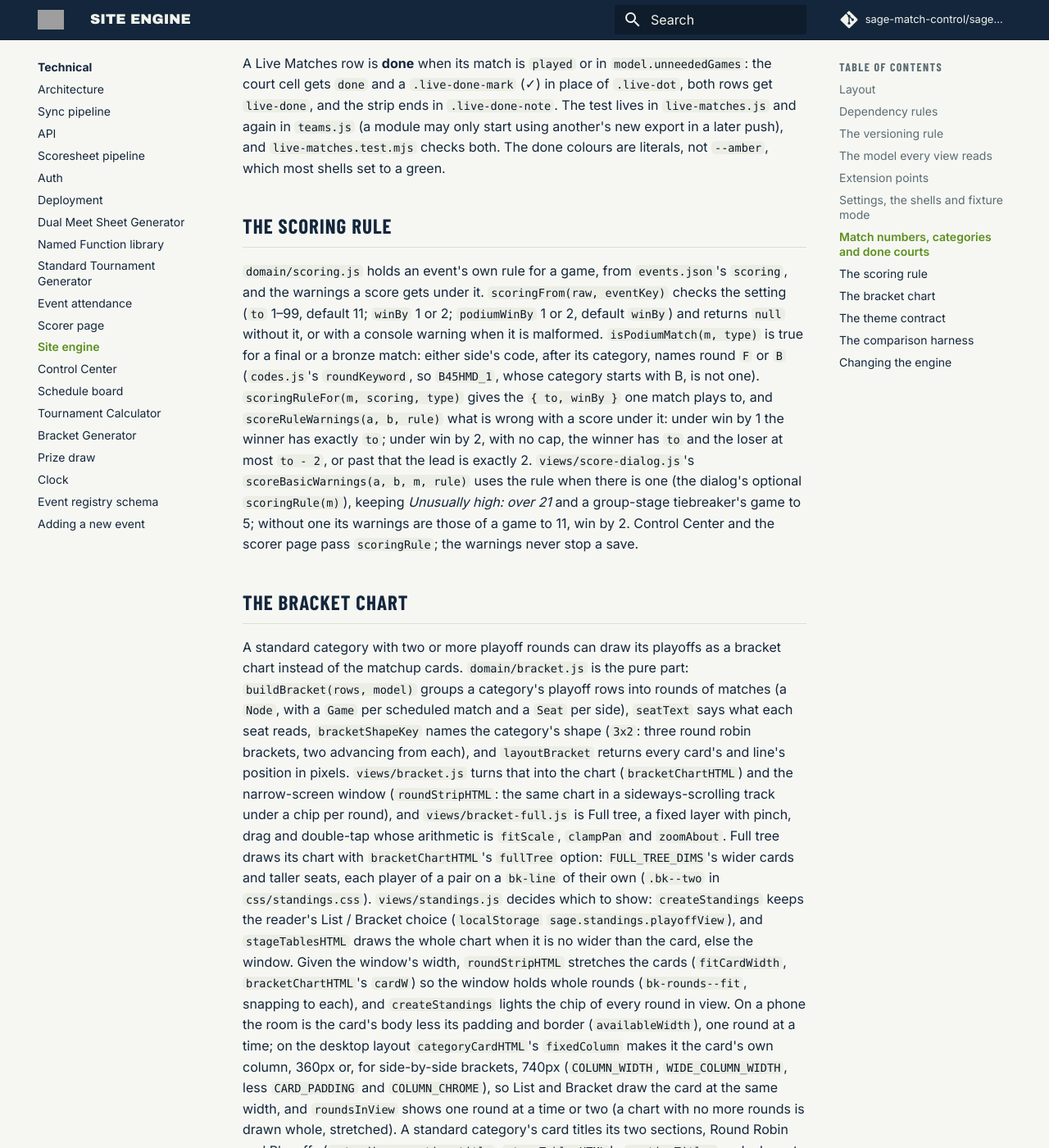
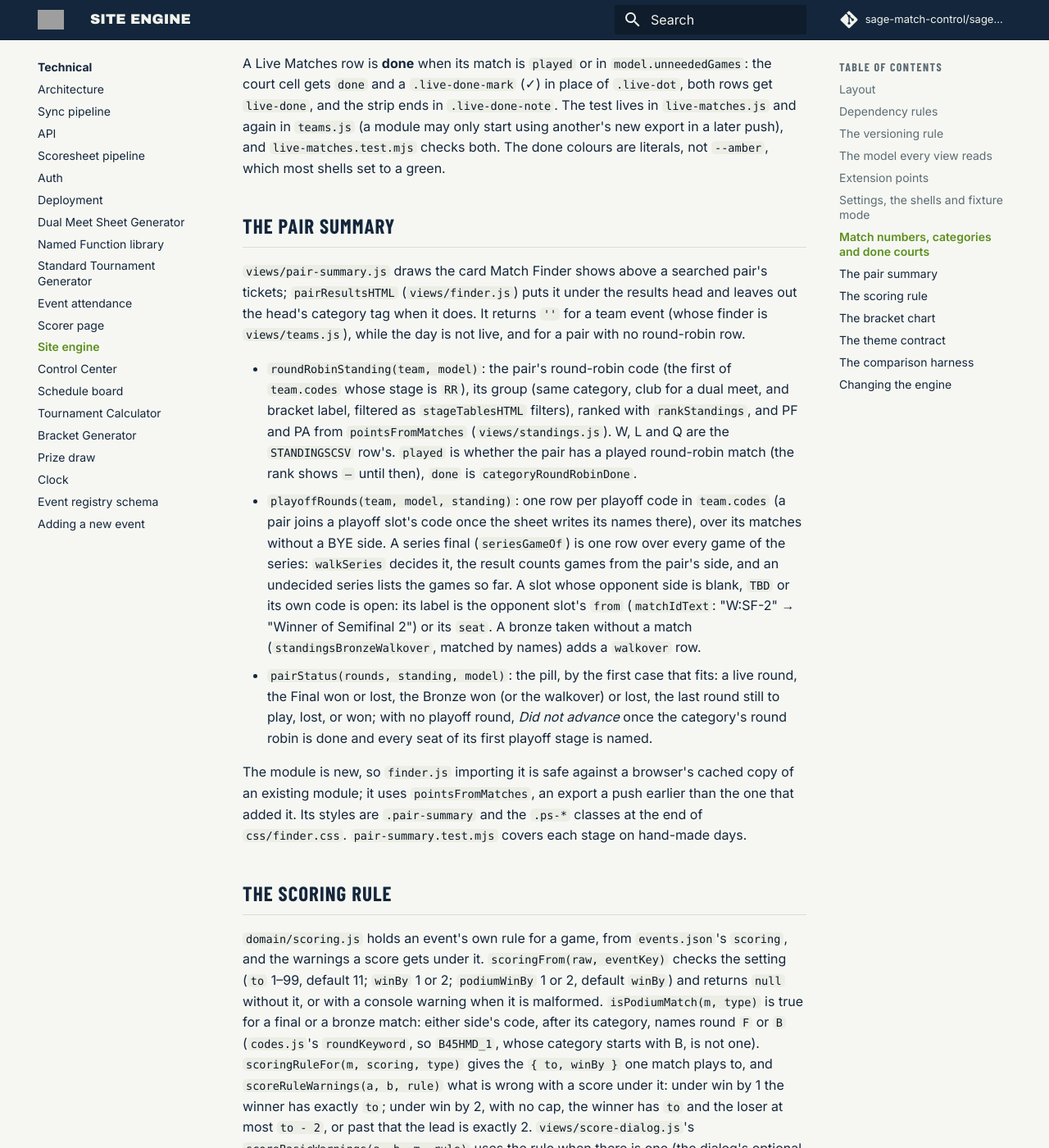
Before and after one commit to sage-match-control/sage-docs, an MkDocs documentation site: the page built from docs/technical/site-engine.md, in a window 1280 px wide and 1400 px high, scrolled down 6211 px. Shown: the whole window at 82% size. Built offline with MkDocs 1.6.1 and Material for MkDocs 9.7.7, drawn with Linux system fonts in a browser that asks for light colours; comment, search, counter and statistics services are not loaded.

Commit message:
docs 2.83.0: Match Finder's pair summary card
Tournament Hub and Control Center features pages, and the site engine's
new section on views/pair-summary.js.

Co-Authored-By: Claude Opus 5.5 <noreply@anthropic.com>

```diff
--- a/docs/technical/site-engine.md
+++ b/docs/technical/site-engine.md
@@ -222,6 +222,35 @@ strip ends in `.live-done-note`. The test lives in `live-matches.js` and again i
 may only start using another's new export in a later push), and `live-matches.test.mjs` checks both.
 The done colours are literals, not `--amber`, which most shells set to a green.
 
+## The pair summary
+
+`views/pair-summary.js` draws the card Match Finder shows above a searched pair's tickets;
+`pairResultsHTML` (`views/finder.js`) puts it under the results head and leaves out the head's
+category tag when it does. It returns `''` for a team event (whose finder is `views/teams.js`), while
+the day is not live, and for a pair with no round-robin row.
+
+- `roundRobinStanding(team, model)`: the pair's round-robin code (the first of `team.codes` whose
+  stage is `RR`), its group (same category, club for a dual meet, and bracket label, filtered as
+  `stageTablesHTML` filters), ranked with `rankStandings`, and PF and PA from `pointsFromMatches`
+  (`views/standings.js`). W, L and Q are the `STANDINGSCSV` row's. `played` is whether the pair has a
+  played round-robin match (the rank shows `—` until then), `done` is `categoryRoundRobinDone`.
+- `playoffRounds(team, model, standing)`: one row per playoff code in `team.codes` (a pair joins a
+  playoff slot's code once the sheet writes its names there), over its matches without a BYE side. A
+  series final (`seriesGameOf`) is one row over every game of the series: `walkSeries` decides it,
+  the result counts games from the pair's side, and an undecided series lists the games so far. A
+  slot whose opponent side is blank, `TBD` or its own code is open: its label is the opponent slot's
+  `from` (`matchIdText`: "W:SF-2" → "Winner of Semifinal 2") or its `seat`. A bronze taken without a
+  match (`standingsBronzeWalkover`, matched by names) adds a `walkover` row.
+- `pairStatus(rounds, standing, model)`: the pill, by the first case that fits: a live round, the
+  Final won or lost, the Bronze won (or the walkover) or lost, the last round still to play, lost, or
+  won; with no playoff round, *Did not advance* once the category's round robin is done and every
+  seat of its first playoff stage is named.
+
+The module is new, so `finder.js` importing it is safe against a browser's cached copy of an existing
+module; it uses `pointsFromMatches`, an export a push earlier than the one that added it. Its styles
+are `.pair-summary` and the `.ps-*` classes at the end of `css/finder.css`. `pair-summary.test.mjs`
+covers each stage on hand-made days.
+
 ## The scoring rule
 
 `domain/scoring.js` holds an event's own rule for a game, from `events.json`'s `scoring`, and the
--- a/mkdocs.yml
+++ b/mkdocs.yml
@@ -6,7 +6,7 @@ repo_name: sage-match-control/sage-docs
 edit_uri: edit/main/docs/
 # The docs version. Bump it with a new entry at the top of docs/changelog.md;
 # the deploy workflow checks the two agree.
-copyright: 'S.A.G.E. Documentation <a href="https://sage-match-control.github.io/sage-docs/changelog/">v2.82.0</a>'
+copyright: 'S.A.G.E. Documentation <a href="https://sage-match-control.github.io/sage-docs/changelog/">v2.83.0</a>'
 
 docs_dir: docs
 
```
Also changed, not shown: docs/changelog.md (+9 -0 lines), docs/features/control-center.md (+3 -1 lines), docs/features/tournament-hub.md (+21 -0 lines).
